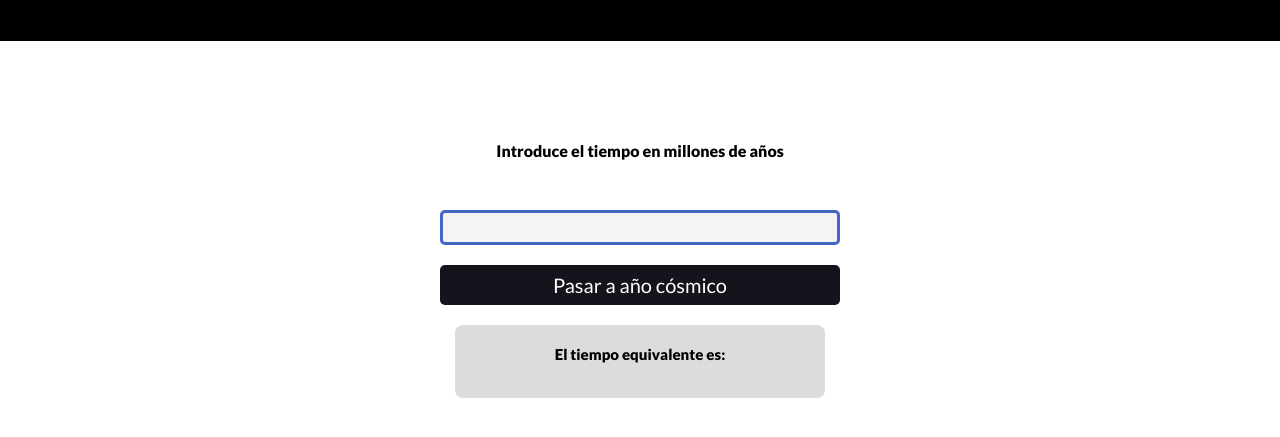
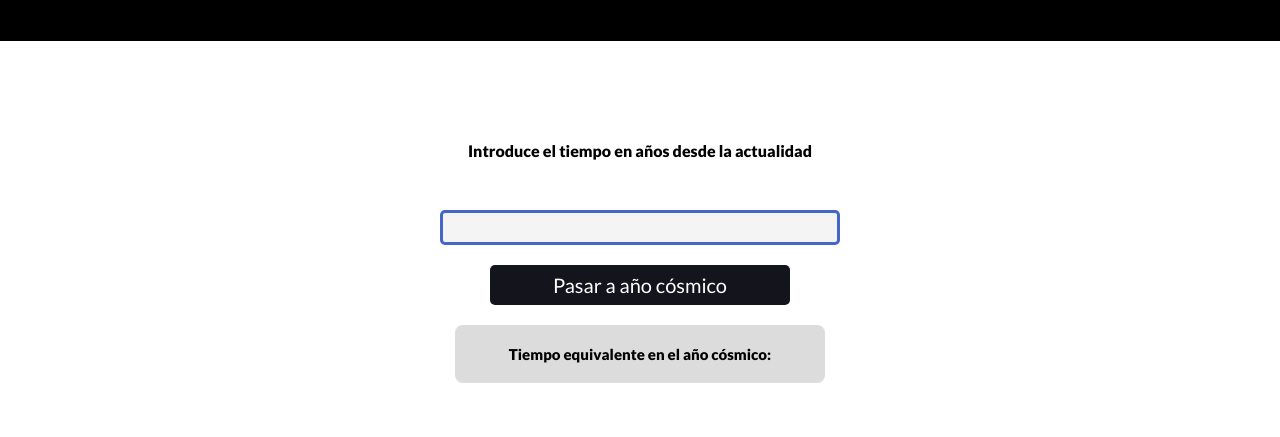
Before and after one commit to jairosp/Conversor, a plain HTML site: page index.html in a window 1280 px wide. Shown: the part 119-556 px from the top of the page. Drawn offline with Linux system fonts and the light colour scheme.

Commit message:
Bugs fixed

```diff
--- a/index.html
+++ b/index.html
@@ -14,14 +14,14 @@
         <h1>Conversor temporal</h1>
     </header>
     <main>
-        <h2 class="first-title">Introduce el tiempo en millones de años</h2>
+        <h2 class="first-title">Introduce el tiempo en años desde la actualidad</h2>
         <form action="">
             <label for=""></label>
             <input type="number" id="input">
             <div id="button"><p>Pasar a año cósmico</p></div>
         </form>
         <div id="result">
-            <h2>El tiempo equivalente es:</h2>
+            <h2>Tiempo equivalente en el año cósmico:</h2>
 
         </div>
     </main>
--- a/index.js
+++ b/index.js
@@ -19,7 +19,8 @@ function display(){
         Segundos: ${obj.Segundos}`
     displayer.textContent = text;
     displayer.style.fontSize = '20px';
-    displayer.style.padding = '20px'
+    displayer.style.padding = '20px';
+    displayer.style.paddingTop = '5px';
     result.appendChild(displayer);
     return false;
 }
--- a/mobile.css
+++ b/mobile.css
@@ -36,6 +36,8 @@ main .first-title{
 main form{
     display: flex;
     flex-direction: column;
+    justify-content: center;
+    align-items: center;
 }
 main form #input{
     height: 35px;
@@ -53,8 +55,8 @@ main form #input{
 
 main form #button{
     height: 40px;
-    width: 80vw;
-    max-width: 400px;
+    width: 60vw;
+    max-width: 300px;
     margin-bottom: 20px;
 
     border-radius: 5px;
@@ -68,6 +70,9 @@ main form #button{
     align-items: center;
     font-family: 'Lato', sans-serif;
 }
+main form #button:active{
+    border: 2px #1CACF4 solid;
+}
 main #result{
     background-color:#DCDCDC;
     width: 80vw;
@@ -77,7 +82,6 @@ main #result{
     border-radius: 8px;
 }
 main #result h2 {
-    margin-bottom: 15px;
     padding: 20px;
     text-align: center;
 }
```
